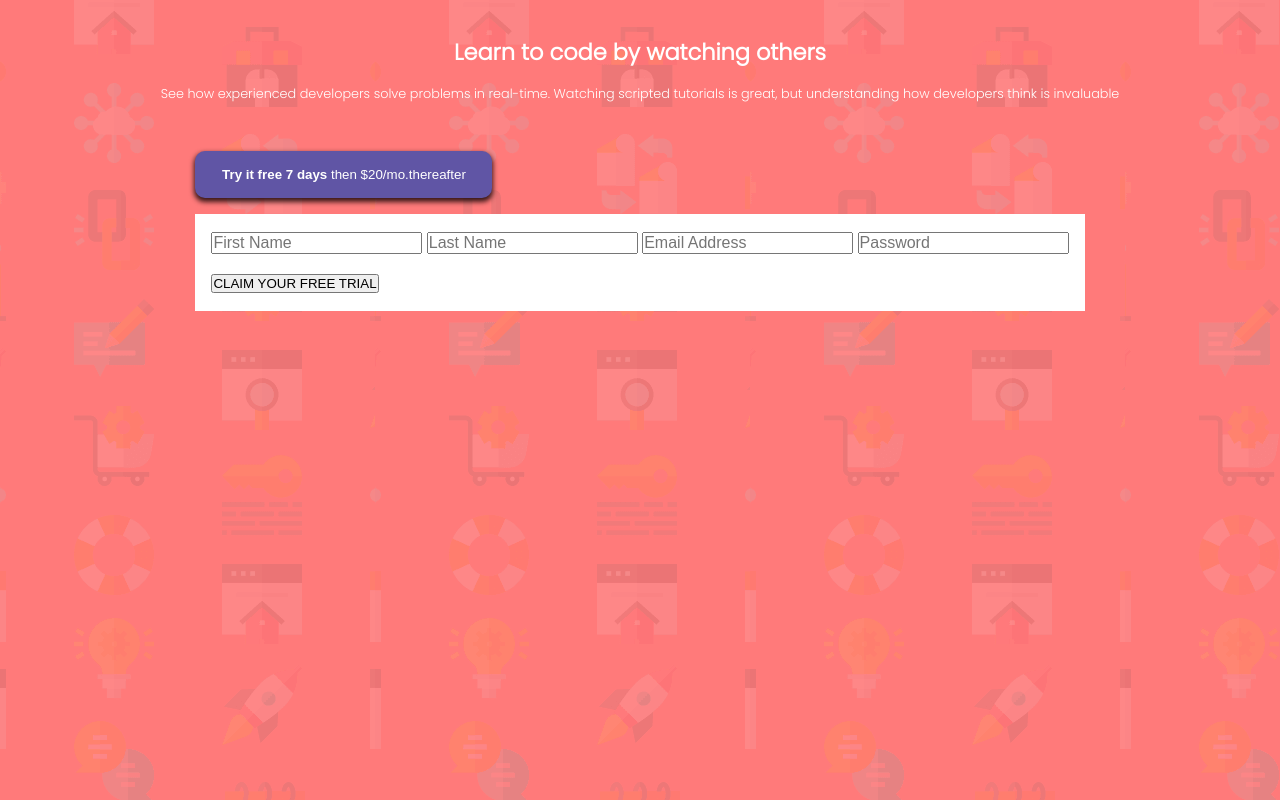
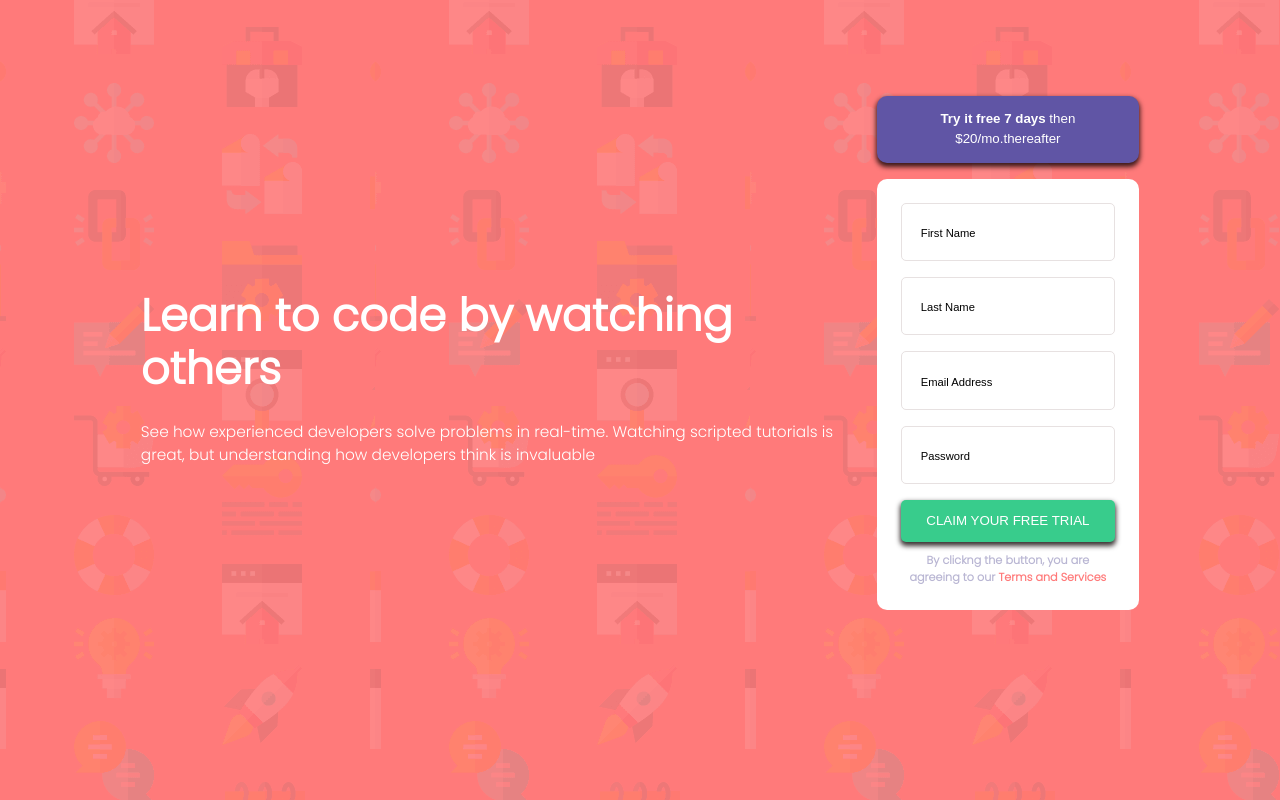
Before and after one commit to samueljustus/intro-component-with-signup-form-master, a plain HTML site: page index.html in a window 1280 px wide. Drawn offline with Linux system fonts and the light colour scheme.

Commit message:
50% completed

```diff
--- a/index.html
+++ b/index.html
@@ -22,27 +22,37 @@
     <div class="cta">
     <button class="btn1"><strong>Try it free 7 days</strong> then $20/mo.thereafter</button>
     <div class="form-fill">
-        <form>
+        <form novalidate>
             <ul>
                 <l1>
-                    <input type="text" id="first-name" placeholder="First Name" />
+                    <input type="text" id="first-name" placeholder="First Name" required />
+                    <div class="error"></div>
                 </l1>
                 <l1>
-                    <input type="text" id="last-name" placeholder="Last Name" />
+                    <input type="text" id="last-name" placeholder="Last Name" required />
+                    <div class="error"></div>
                 </l1>
                 <l1>
-                    <input type="email" id="mail" placeholder="Email Address" />
+                    <input type="email" id="mail" placeholder="Email Address"
+                    required minlength="8" />
+                    <div class="error"></div>
                 </l1>
                 <l1>
-                    <input type="password" id="password" placeholder="Password" />
+                    <input type="password" id="password" placeholder="Password" required />
+                    <div class="error"></div>
                 </l1>
-                <li class="btn2">
-                    <button type="submit">CLAIM YOUR FREE TRIAL</button>
+                <li>
+                    <button class="btn2" type="submit">CLAIM YOUR FREE TRIAL</button>
                 </li>
             </ul>
+            <div class="tc">
+                <p>By clickng the button, you are agreeing to our <strong class="red">
+                    Terms and Services</strong></p>
+            </div>
         </form>
     </div>
     </div>
     </div>
+    <script src="script.js"></script>
 </body>
 </html>
--- a/styles.css
+++ b/styles.css
@@ -10,6 +10,7 @@ body {
     background-color: hsl(0, 100%, 74%);
     background-image: url("img/bg-intro-mobile.png");
     font-family: 'Poppins', sans-serif;
+    padding: 1em;
 }
 
 
@@ -18,8 +19,9 @@ body {
     flex-direction: column;
     justify-content: center;
     align-items: center;
-    width: 80%;
+    max-width: 80%;
     margin: 0 auto;
+    padding-bottom: 2em;
 }
 
 
@@ -35,7 +37,7 @@ body {
 }
 
 .copy-text2 {
-    margin-top: 1.5em;
+    margin-top: 1.5rem;
     text-align: center;
     color:white;
     font-size: 0.8rem;
@@ -45,7 +47,7 @@ body {
 
 .btn1 {
     margin-top: 3rem;
-    padding: 1em 2em;
+    padding: 1em 1em;
     border-radius: 10px;
     /* font-size: 1em; */
     cursor: pointer;
@@ -60,9 +62,10 @@ body {
 .form-fill {
     /* width: 80%; */
     margin: 0 auto;
-    padding: 1em;
+    padding: 1.5em;
     background-color: white;
     margin-top: 1em;
+    border-radius: 10px;
 }
 
 ul {
@@ -72,6 +75,76 @@ ul {
 }
 
 input {
-    margin-bottom: 1em;
-    font-size: 1em;
+    margin-bottom: 1rem;
+    font-size: 1rem;
+    padding: 0.6em;
+    border-radius: 5px;
+    border: 1px solid rgb(231, 225, 225);
 }
+
+input::placeholder {
+    color: black;
+    font-size: 0.7rem;
+}
+
+.btn2 {
+    width: 100%;
+    padding: 1em 1em;
+    background-color: hsl(154, 59%, 51%);
+    color: white;
+    border-radius: 5px;
+    border: none;
+    box-shadow: 0px 3px 5px 1px rgba(10, 1, 1, 0.8);
+}
+
+.tc {
+    font-size: 0.7rem;
+    text-align: center;
+    margin-top: 10px;
+    color: hsl(246, 25%, 77%);
+    font-weight: 600;
+
+}
+
+.red {
+    color: hsl(0, 100%, 74%);
+}
+
+
+/*major breakpoints 600px, 601px, 768px, 992px, 1200px */
+
+@media (min-width: 700px) {
+    #container {
+    display: flex;
+    flex-direction: row;
+
+    }
+
+    .copy-text1 h1 {
+        font-size: 4em;
+        padding-top: 2em;
+        text-align: left;
+
+    }
+
+    .copy-text2 p {
+        font-size: 1.2em;
+        text-align: left;
+
+}
+
+.btn1 {
+    width: 100%;
+    margin-top: 2rem;
+}
+
+.cta {
+   margin-top: 3rem;
+}
+
+.form-fill input {
+    width: 100%;
+    padding: 1.2em;
+}
+
+}
```
